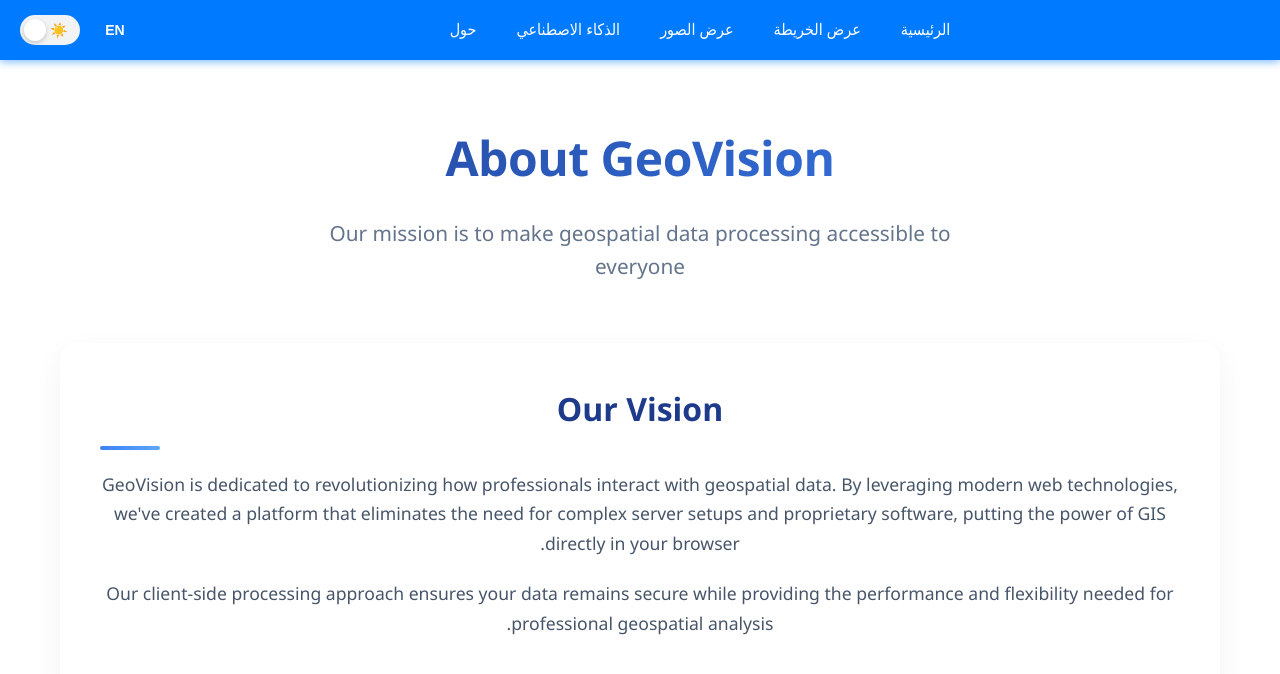
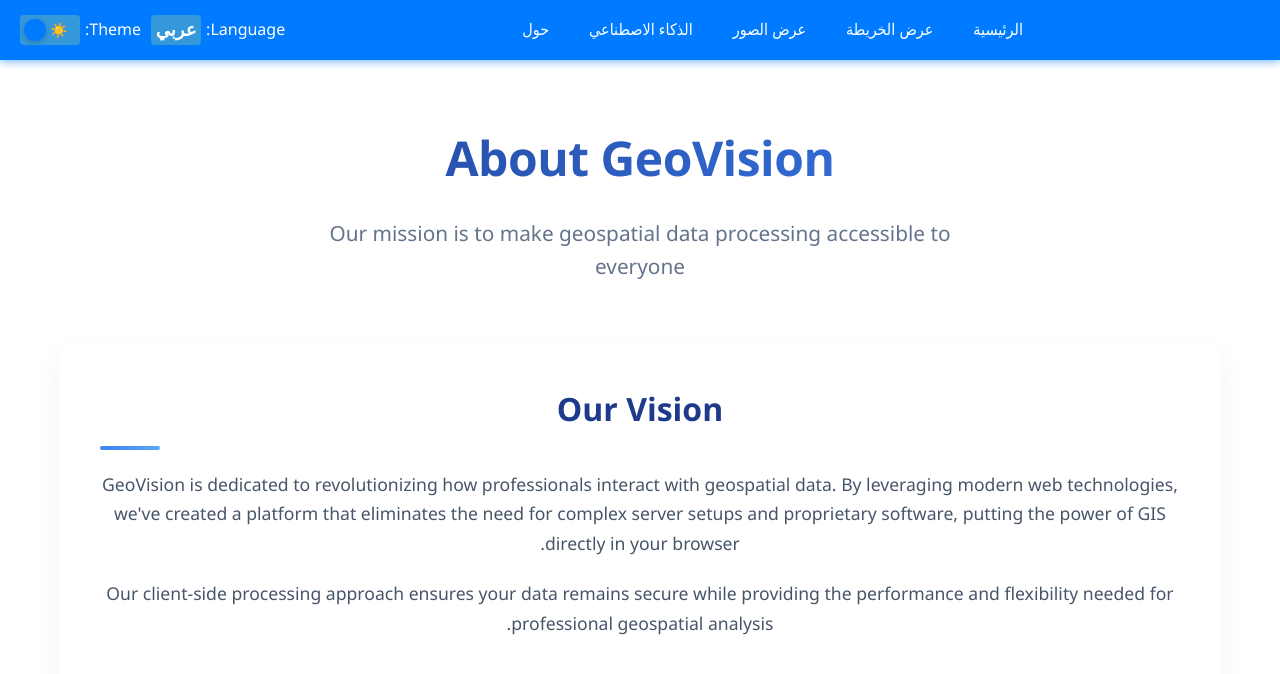
Before and after one commit to OmarEltayeb606/GIS-chat-front-end, a React (Create React App) app: page /about in a window 1280 px wide. Shown: the top 674 px of the page. Built offline with nearby package versions, Linux system fonts and the light colour scheme.

Commit message:
main page is done

```diff
--- a/src/components/HomePage/welcomeScreen.css
+++ b/src/components/HomePage/welcomeScreen.css
@@ -5,19 +5,17 @@
   --primary-light: rgb(51, 153, 255);
   --primary-very-light: rgb(230, 242, 255);
 
-  /* ألوان الوضع الفاتح */
-  --bg-light: #ffffff;
-  --text-light: #333333;
-  --card-bg-light: #f8f9fa;
-  --card-border-light: #e9ecef;
-  --secondary-bg-light: #f1f3f5;
-
-  /* ألوان الوضع المظلم */
-  --bg-dark: #1a1a2e;
-  --text-dark: #e6e6e6;
-  --card-bg-dark: #16213e;
-  --card-border-dark: #0f3460;
-  --secondary-bg-dark: #162447;
+  /* ألوان الوضع الفاتح (افتراضي) */
+  --background-color: #f5f6fa;
+  --text-color: #222;
+  --card-bg: #fff;
+  --input-bg: #f5f6fa;
+  --border-color: #e0e0e0;
+  --hover-bg: #f0f0f0;
+  --shadow-color: rgba(0, 0, 0, 0.08);
+  --header-bg: rgba(255, 255, 255, 0.95);
+  --button-bg: #4f8cff;
+  --button-hover: #3a6fd8;
 
   /* حجم الخط والمسافات */
   --heading-font-size: 2.5rem;
@@ -30,8 +28,8 @@
   --spacing-xl: 3rem;
 
   /* ظلال وانتقالات */
-  --box-shadow: 0 4px 15px rgba(0, 0, 0, 0.1);
-  --box-shadow-hover: 0 8px 30px rgba(0, 0, 0, 0.15);
+  --box-shadow: 0 4px 15px var(--shadow-color);
+  --box-shadow-hover: 0 8px 30px var(--shadow-color);
   --transition-fast: 0.2s ease;
   --transition-medium: 0.3s ease;
   --transition-slow: 0.5s ease;
@@ -72,18 +70,9 @@
   width: 100%;
   margin: 0;
   padding: 0 var(--spacing-md);
+  background-color: var(--background-color);
+  color: var(--text-color);
   transition: background-color var(--transition-medium), color var(--transition-medium);
-}
-
-/* أنماط الوضع الفاتح والمظلم */
-.light-mode {
-  background-color: var(--bg-light);
-  color: var(--text-light);
-}
-
-.dark-mode {
-  background-color: var(--bg-dark);
-  color: var(--text-dark);
 }
 
 /* اتجاه النص العربي */
@@ -131,113 +120,19 @@
   }
 }
 
-/* شريط الإعدادات */
-.settings-bar {
-  display: flex;
-  justify-content: flex-end;
-  align-items: center;
-  padding: var(--spacing-md) var(--spacing-lg);
-  gap: var(--spacing-md);
-  position: sticky;
-  top: 0;
-  z-index: 100;
-  backdrop-filter: blur(10px);
-  -webkit-backdrop-filter: blur(10px);
-  background-color: rgba(255, 255, 255, 0.8);
-  box-shadow: 0 1px 5px rgba(0, 0, 0, 0.05);
-  width: 100%;
-}
-
-.dark-mode .settings-bar {
-  background-color: rgba(26, 26, 46, 0.8);
-}
-
-.toggle-group {
-  display: flex;
-  align-items: center;
-  gap: var(--spacing-sm);
-}
-
-.toggle-button {
-  padding: var(--spacing-sm);
-  border: none;
-  border-radius: var(--border-radius-md);
-  cursor: pointer;
-  transition: all var(--transition-fast);
-  font-size: var(--small-font-size);
-  font-weight: 600;
-  display: flex;
-  align-items: center;
-  justify-content: center;
-}
-
-/* زر تبديل اللغة */
-.language-toggle {
-  background-color: var(--primary-color);
-  color: white;
-  width: 50px;
-  height: 30px;
-}
-
-.language-toggle:hover {
-  background-color: var(--primary-dark);
-}
-
-/* زر تبديل الوضع المظلم/الفاتح */
-.mode-toggle {
-  background-color: var(--secondary-bg-light);
-  border-radius: 20px;
-  width: 60px;
-  height: 30px;
-  position: relative;
-  overflow: hidden;
-  padding: 0;
-}
-
-.dark-mode .mode-toggle {
-  background-color: var(--secondary-bg-dark);
-}
-
-.toggle-slider {
-  position: absolute;
-  top: 4px;
-  left: 4px;
-  width: 22px;
-  height: 22px;
-  background-color: white;
-  border-radius: 50%;
-  transition: transform var(--transition-fast);
-  z-index: 2;
-  box-shadow: 0 2px 5px rgba(0, 0, 0, 0.2);
-}
-
-.mode-toggle.dark .toggle-slider {
-  transform: translateX(30px);
-  background-color: var(--primary-color);
-}
-
-.toggle-icon {
-  position: absolute;
-  top: 50%;
-  left: 30px;
-  transform: translateY(-50%);
-  font-size: 14px;
-  z-index: 1;
-}
-
-.mode-toggle.dark .toggle-icon {
-  left: 10px;
-}
-
 /* الترويسة */
 .home-header {
-  padding: var(--spacing-xl) var(--spacing-lg);
+  padding: calc(60px + var(--spacing-xl)) var(--spacing-lg) var(--spacing-xl); /* إضافة مسافة علوية لتعويض إزالة settings-bar */
   display: flex;
   flex-direction: column;
   align-items: center;
   text-align: center;
   max-width: var(--content-max-width);
   margin: 0 auto;
+}
+
+#filler{
+  height: 60px;
 }
 
 .logo-container {
@@ -256,10 +151,6 @@
   box-shadow: var(--box-shadow);
 }
 
-.dark-mode .logo {
-  background: linear-gradient(135deg, rgba(0, 123, 255, 0.2) 0%, rgba(26, 26, 46, 0) 100%);
-}
-
 .main-title {
   font-size: 3.5rem;
   font-weight: 800;
@@ -274,12 +165,8 @@
   font-size: var(--subtitle-font-size);
   font-weight: 600;
   margin-bottom: var(--spacing-lg);
-  color: var(--text-light);
+  color: var(--text-color);
   max-width: 800px;
-}
-
-.dark-mode .subtitle {
-  color: var(--text-dark);
 }
 
 .description {
@@ -292,12 +179,8 @@
 /* قسم المميزات */
 .features-section {
   padding: var(--spacing-xl) var(--spacing-lg);
-  background-color: var(--secondary-bg-light);
+  background-color: var(--card-bg);
   transition: background-color var(--transition-medium);
-}
-
-.dark-mode .features-section {
-  background-color: var(--secondary-bg-dark);
 }
 
 .section-title {
@@ -317,7 +200,7 @@
 }
 
 .feature-card {
-  background-color: var(--bg-light);
+  background-color: var(--card-bg);
   border-radius: var(--border-radius-lg);
   overflow: hidden;
   box-shadow: var(--box-shadow);
@@ -326,15 +209,6 @@
   flex-direction: column;
   height: 100%;
   min-width: 0;
-}
-
-.dark-mode .feature-card {
-  background-color: var(--card-bg-dark);
-}
-
-.feature-card:hover {
-  transform: translateY(-10px);
-  box-shadow: var(--box-shadow-hover);
 }
 
 .feature-image-container {
@@ -361,10 +235,6 @@
   margin-top: var(--spacing-sm);
 }
 
-.dark-mode .feature-card h3 {
-  color: #a3bffa;
-}
-
 .feature-card p {
   padding: 0 var(--spacing-md) var(--spacing-md);
   flex-grow: 1;
@@ -384,16 +254,12 @@
 }
 
 .use-case-card {
-  background-color: var(--card-bg-light);
+  background-color: var(--card-bg);
   border-radius: var(--border-radius-lg);
   padding: var(--spacing-lg);
   box-shadow: var(--box-shadow);
   transition: transform var(--transition-medium), box-shadow var(--transition-medium);
   border-left: 4px solid var(--primary-color);
-}
-
-.dark-mode .use-case-card {
-  background-color: var(--card-bg-dark);
 }
 
 .use-case-card:hover {
@@ -439,58 +305,13 @@
   right: 0;
 }
 
-/* قسم دعوة للعمل */
-.cta-section {
-  padding: var(--spacing-xl) var(--spacing-md);
-  text-align: center;
-  background: linear-gradient(135deg, var(--primary-color) 0%, var(--primary-dark) 100%);
-  color: white;
-  width: 100%;
-  min-width: 100%;
-  margin: 0;
-  box-sizing: border-box;
-  display: block;
-}
-
-.cta-section h2 {
-  font-size: 2rem;
-  margin-bottom: var(--spacing-lg);
-  font-weight: 700;
-}
-
-.cta-button {
-  padding: 1rem 2rem;
-  font-size: 1.2rem;
-  font-weight: 600;
-  background-color: white;
-  color: var(--primary-color);
-  border: none;
-  border-radius: var(--border-radius-md);
-  cursor: pointer;
-  transition: all var(--transition-fast);
-  box-shadow: 0 5px 15px rgba(0, 0, 0, 0.2);
-}
-
-.cta-button:hover {
-  transform: translateY(-3px);
-  box-shadow: 0 8px 20px rgba(0, 0, 0, 0.3);
-}
-
-.cta-button:active {
-  transform: translateY(-1px);
-}
-
 /* التذييل */
 .footer {
-  background-color: var(--secondary-bg-light);
+  background-color: var(--card-bg);
   padding: var(--spacing-xl) var(--spacing-lg);
   transition: background-color var(--transition-medium);
   text-align: center;
   width: 100%;
-}
-
-.dark-mode .footer {
-  background-color: var(--secondary-bg-dark);
 }
 
 .footer-content {
@@ -513,12 +334,8 @@
 
 .footer-logo p {
   font-size: var(--small-font-size);
-  color: var(--text-light);
+  color: var(--text-color);
   opacity: 0.8;
-}
-
-.dark-mode .footer-logo p {
-  color: var(--text-dark);
 }
 
 /* تصميم متجاوب */
@@ -535,16 +352,8 @@
     grid-template-columns: 1fr;
   }
 
-  .settings-bar {
-    justify-content: center;
-  }
-
   .feature-image-container {
     height: 180px;
-  }
-
-  .cta-section {
-    padding: var(--spacing-lg) var(--spacing-sm);
   }
 }
 
@@ -564,15 +373,6 @@
 
   .home-header, .features-section, .use-cases-section {
     padding: var(--spacing-lg) var(--spacing-md);
-  }
-
-  .cta-section h2 {
-    font-size: 1.5rem;
-  }
-
-  .cta-button {
-    padding: 0.8rem 1.5rem;
-    font-size: 1rem;
   }
 
   .logo {
--- a/src/components/HomePage/welcomeScreen.jsx
+++ b/src/components/HomePage/welcomeScreen.jsx
@@ -1,5 +1,7 @@
 import React, { useState, useEffect } from 'react';
 import './welcomeScreen.css';
+import { useLanguage } from './../../context/LanguageContext';
+import { useTheme } from './../../context/ThemeContext';
 
 // استيراد الصور
 const images = {
@@ -11,51 +13,16 @@
 };
 
 const HomePage = () => {
-  const [darkMode, setDarkMode] = useState(false);
-  const [lang, setLang] = useState('ar'); // افتراضي باللغة العربية
+  const { lang } = useLanguage();
+  const { isDark } = useTheme();
   const [animated, setAnimated] = useState(false);
 
   useEffect(() => {
-    // تحقق من التفضيلات المحفوظة
-    const savedMode = localStorage.getItem('darkMode');
-    const savedLang = localStorage.getItem('language');
-
-    if (savedMode) {
-      setDarkMode(savedMode === 'true');
-    } else {
-      // التحقق من تفضيل النظام
-      const prefersDark = window.matchMedia('(prefers-color-scheme: dark)').matches;
-      setDarkMode(prefersDark);
-    }
-
-    if (savedLang) {
-      setLang(savedLang);
-    }
-
     // تفعيل الحركات بعد تحميل الصفحة
     setTimeout(() => {
       setAnimated(true);
     }, 100);
   }, []);
-
-  useEffect(() => {
-    // حفظ التفضيلات في التخزين المحلي
-    localStorage.setItem('darkMode', darkMode);
-    localStorage.setItem('language', lang);
-
-    // تطبيق الوضع على العنصر الأساسي (html)
-    document.documentElement.setAttribute('data-theme', darkMode ? 'dark' : 'light');
-  }, [darkMode, lang]);
-
-  // تبديل الوضع المظلم/الفاتح
-  const toggleDarkMode = () => {
-    setDarkMode(!darkMode);
-  };
-
-  // تبديل اللغة
-  const toggleLanguage = () => {
-    setLang(lang === 'ar' ? 'en' : 'ar');
-  };
 
   // نصوص الموقع بناءً على اللغة المختارة
   const text = {
@@ -130,11 +97,7 @@
         }
       },
       callToAction: 'ابدأ رحلتك مع GIS Chat الآن',
-      startNow: 'استكشف المنصة',
-      theme: 'السمة:',
-      light: 'فاتح',
-      dark: 'داكن',
-      language: 'اللغة:'
+      startNow: 'استكشف المنصة'
     },
     en: {
       title: 'GIS Chat',
@@ -207,47 +170,14 @@
         }
       },
       callToAction: 'Start your journey with GIS Chat now',
-      startNow: 'Explore the Platform',
-      theme: 'Theme:',
-      light: 'Light',
-      dark: 'Dark',
-      language: 'Language:'
+      startNow: 'Explore the Platform'
     }
   };
 
   return (
-    <div className={`home-container ${darkMode ? 'dark-mode' : 'light-mode'} ${lang === 'ar' ? 'rtl' : 'ltr'} ${animated ? 'animated' : ''}`}>
-      <div className="settings-bar">
-        {/* زر تغيير اللغة */}
-        <div className="toggle-group">
-          <span>{text[lang].language}</span>
-          <button
-            className="toggle-button language-toggle"
-            onClick={toggleLanguage}
-            aria-label={lang === 'ar' ? 'Switch to English' : 'التبديل إلى العربية'}
-          >
-            {lang === 'ar' ? 'EN' : 'عربي'}
-          </button>
-        </div>
-
-        {/* زر تغيير المظهر */}
-        <div className="toggle-group">
-          <span>{text[lang].theme}</span>
-          <button
-            className={`toggle-button mode-toggle ${darkMode ? 'dark' : 'light'}`}
-            onClick={toggleDarkMode}
-            aria-label={darkMode ? text[lang].light : text[lang].dark}
-          >
-            <span className="toggle-slider"></span>
-            <span className="toggle-icon">{darkMode ? '🌙' : '☀️'}</span>
-          </button>
-        </div>
-      </div>
-
+    <div className={`home-container ${isDark ? 'dark-mode' : 'light-mode'} ${lang === 'ar' ? 'rtl' : 'ltr'} ${animated ? 'animated' : ''}`}>
       <header className="home-header">
-        <div className="logo-container">
-          <div className="logo">GIS Chat</div>
-        </div>
+        <div id='filler'></div>
         <h1 className="main-title">{text[lang].title}</h1>
         <h2 className="subtitle">{text[lang].subtitle}</h2>
         <p className="description">{text[lang].description}</p>
@@ -349,11 +279,6 @@
         </div>
       </section>
 
-      <section className="cta-section">
-        <h2>{text[lang].callToAction}</h2>
-        <button className="cta-button">{text[lang].startNow}</button>
-      </section>
-
       <footer className="footer">
         <div className="footer-content">
           <div className="footer-logo">
--- a/src/components/showpart/navbar.css
+++ b/src/components/showpart/navbar.css
@@ -3,16 +3,16 @@
   top: 0;
   left: 0;
   right: 0;
-  height: 60px; /* ارتفاع ثابت */
+  height: 60px;
   background-color: #007bff;
   color: #ffffff;
   display: flex;
   align-items: center;
-  justify-content: space-between; /* توزيع العناصر: الروابط في المنتصف والأزرار على اليمين */
-  padding: 0 20px; /* مسافة داخلية من الجوانب */
-  margin: 0; /* إزالة الهامش */
-  z-index: 1100; /* أعلى من كل العناصر */
-  box-sizing: border-box; /* ضمان احتساب الحدود ضمن الارتفاع */
+  justify-content: space-between;
+  padding: 0 20px;
+  margin: 0;
+  z-index: 1100;
+  box-sizing: border-box;
   animation: fadeIn 1s ease forwards;
   box-shadow: 0 2px 8px rgba(0, 123, 255, 0.5);
 }
@@ -23,7 +23,7 @@
   padding: 0;
   display: flex;
   flex-grow: 1;
-  justify-content: center; /* توسيط الروابط */
+  justify-content: center;
 }
 
 .navbar li {
@@ -45,7 +45,13 @@
 /* تنسيق الأزرار */
 .navbar-controls {
   display: flex;
-  gap: 10px; /* مسافة بين الأزرار */
+  gap: 10px;
+}
+
+.toggle-group {
+  display: flex;
+  align-items: center;
+  gap: 5px;
 }
 
 .toggle-button {
@@ -63,7 +69,7 @@
 
 /* زر تبديل اللغة */
 .language-toggle {
-  background-color: #0056b3; /* لون أغمق من الخلفية */
+  background-color: #0056b3;
   color: white;
   width: 50px;
   height: 30px;
@@ -85,7 +91,7 @@
 }
 
 .mode-toggle.dark {
-  background-color: #1a1a2e; /* لون داكن عندما يكون الوضع مظلم */
+  background-color: #1a1a2e;
 }
 
 .toggle-slider {
--- a/src/components/showpart/navbar.jsx
+++ b/src/components/showpart/navbar.jsx
@@ -1,46 +1,12 @@
-import React, { useState, useEffect } from 'react';
+import React from 'react';
 import { Link } from 'react-router-dom';
 import './navbar.css';
+import { useLanguage } from '../../context/LanguageContext';
+import { useTheme } from '../../context/ThemeContext';
 
 const Navbar = () => {
-  const [darkMode, setDarkMode] = useState(false);
-  const [lang, setLang] = useState('ar'); // افتراضي باللغة العربية
-
-  useEffect(() => {
-    // تحقق من التفضيلات المحفوظة
-    const savedMode = localStorage.getItem('darkMode');
-    const savedLang = localStorage.getItem('language');
-
-    if (savedMode) {
-      setDarkMode(savedMode === 'true');
-    } else {
-      // التحقق من تفضيل النظام
-      const prefersDark = window.matchMedia('(prefers-color-scheme: dark)').matches;
-      setDarkMode(prefersDark);
-    }
-
-    if (savedLang) {
-      setLang(savedLang);
-    }
-
-    // تطبيق الوضع واللغة على العنصر الأساسي
-    document.documentElement.setAttribute('data-theme', darkMode ? 'dark' : 'light');
-    document.body.classList.toggle('rtl', lang === 'ar');
-    document.body.classList.toggle('ltr', lang !== 'ar');
-  }, [darkMode, lang]);
-
-  // تبديل الوضع المظلم/الفاتح
-  const toggleDarkMode = () => {
-    setDarkMode(!darkMode);
-    localStorage.setItem('darkMode', !darkMode);
-  };
-
-  // تبديل اللغة
-  const toggleLanguage = () => {
-    const newLang = lang === 'ar' ? 'en' : 'ar';
-    setLang(newLang);
-    localStorage.setItem('language', newLang);
-  };
+  const { lang, toggleLanguage } = useLanguage();
+  const { isDark, toggleTheme } = useTheme();
 
   return (
     <nav className="navbar">
@@ -52,6 +18,8 @@
         <li><Link to="/about">حول</Link></li>
       </ul>
       <div className="navbar-controls">
+        <div className="toggle-group">
+          <span>{lang === 'ar' ? 'اللغة:' : 'Language:'}</span>
           <button
             className="toggle-button language-toggle"
             onClick={toggleLanguage}
@@ -59,14 +27,18 @@
           >
             {lang === 'ar' ? 'EN' : 'عربي'}
           </button>
+        </div>
+        <div className="toggle-group">
+          <span>{lang === 'ar' ? 'السمة:' : 'Theme:'}</span>
           <button
-          className={`toggle-button mode-toggle ${darkMode ? 'dark' : 'light'}`}
-          onClick={toggleDarkMode}
-          aria-label={darkMode ? 'Light Mode' : 'Dark Mode'}
+            className={`toggle-button mode-toggle ${isDark ? 'dark' : 'light'}`}
+            onClick={toggleTheme}
+            aria-label={isDark ? (lang === 'ar' ? 'فاتح' : 'Light') : (lang === 'ar' ? 'داكن' : 'Dark')}
           >
             <span className="toggle-slider"></span>
-          <span className="toggle-icon">{darkMode ? '🌙' : '☀️'}</span>
+            <span className="toggle-icon">{isDark ? '🌙' : '☀️'}</span>
           </button>
+        </div>
       </div>
     </nav>
   );
--- a/src/index.js
+++ b/src/index.js
@@ -2,10 +2,16 @@
 import ReactDOM from 'react-dom/client';
 import './index.css';
 import App from './App';
+import { LanguageProvider } from './context/LanguageContext';
+import { ThemeProvider } from './context/ThemeContext';
 
 const root = ReactDOM.createRoot(document.getElementById('root'));
 root.render(
   <React.StrictMode>
-    <App />
+    <LanguageProvider>
+      <ThemeProvider>
+        <App />
+      </ThemeProvider>
+    </LanguageProvider>
   </React.StrictMode>
 );
```
Also changed, not shown: src/components/HomePage/home.jsx (+25 -4 lines). Lines whose indentation alone changed are shown as unchanged.
